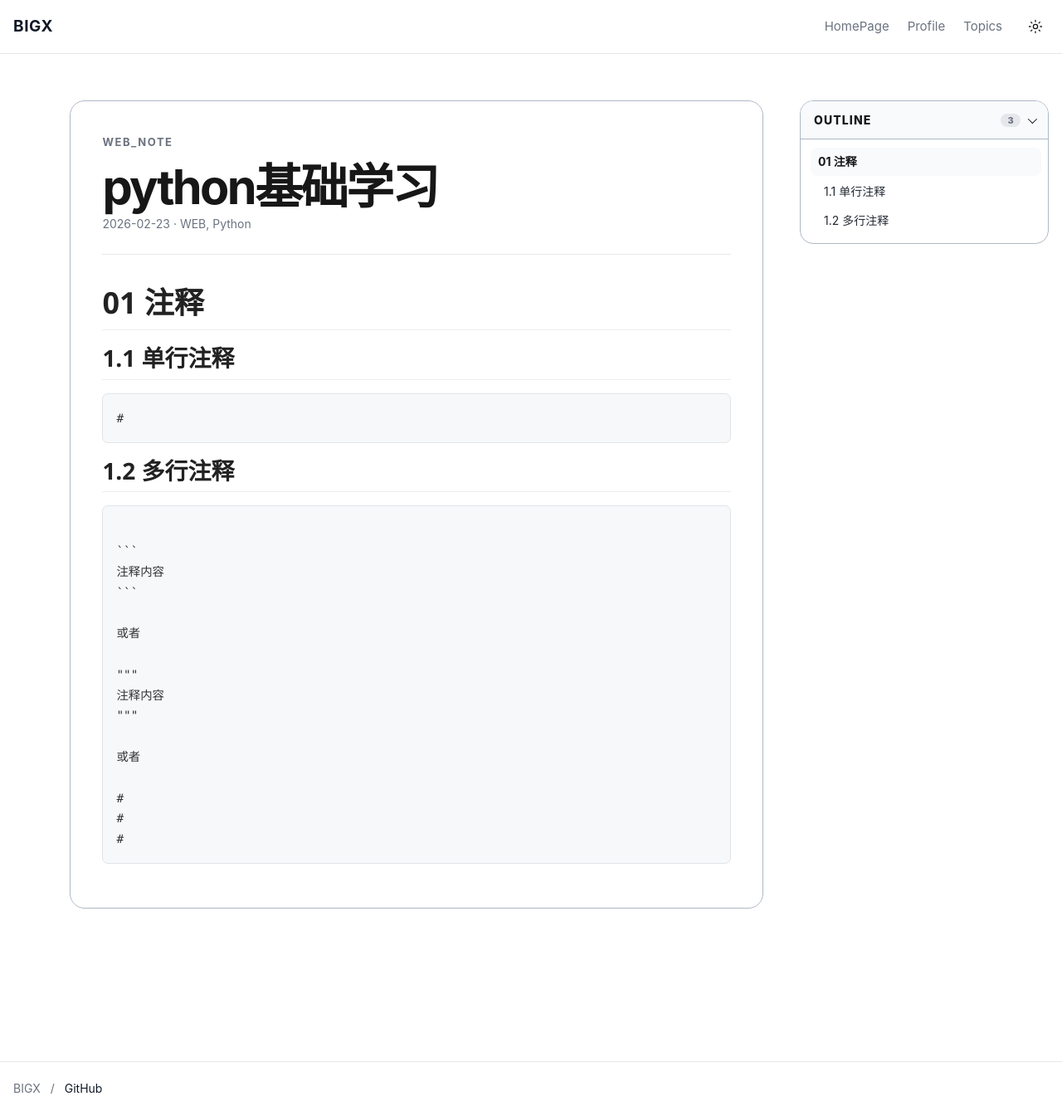
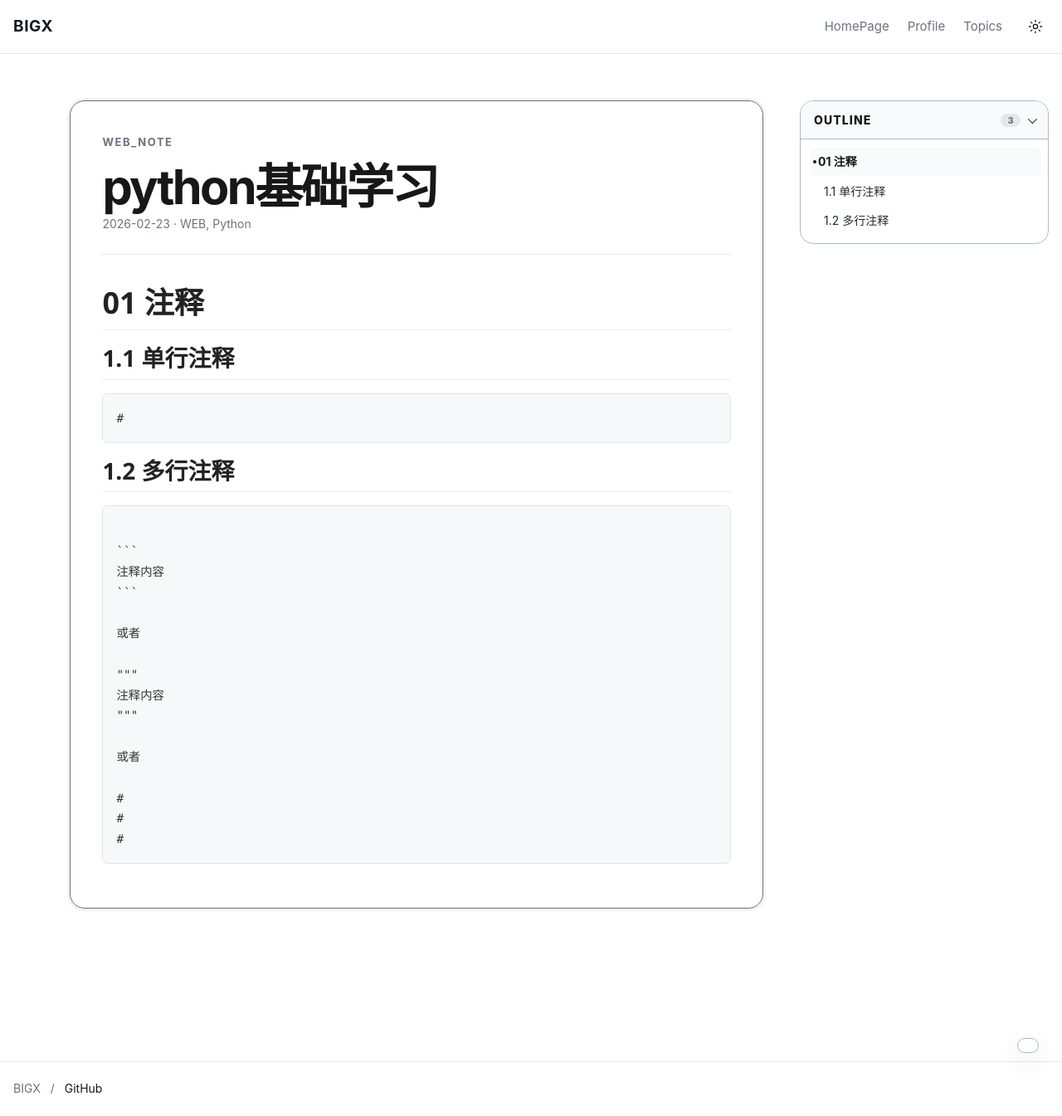
Before and after one commit to BIGX-bigx/BIGX-bigx.github.io, a Jekyll site: the page built from articles/Python/python基础学习.md, in a window 1280 px wide and 1345 px high. Shown: the whole window at 83% size. Built offline with Jekyll 4.4.1, drawn with Linux system fonts in a browser that asks for light colours.

Commit message:
Add outline tracking and scroll focus

```diff
--- a/_layouts/post.html
+++ b/_layouts/post.html
@@ -33,6 +33,7 @@ layout: default
     <nav id="post-toc-list" aria-label="本页目录"></nav>
   </aside>
 </div>
+<div class="post-scroll-status" id="post-scroll-status" role="status" aria-live="polite"></div>
 
 <script>
   (function () {
@@ -41,6 +42,9 @@ layout: default
     var list = document.getElementById("post-toc-list");
     var toggle = document.getElementById("post-toc-toggle");
     var count = document.getElementById("post-toc-count");
+    var status = document.getElementById("post-scroll-status");
+    var postLayout = document.querySelector(".post-layout");
+    var desktop = window.matchMedia("(min-width: 901px)");
     if (!content || !toc || !list) return;
 
     var headings = Array.prototype.slice.call(content.querySelectorAll("h1, h2, h3"));
@@ -70,14 +74,61 @@ layout: default
         event.preventDefault();
         heading.scrollIntoView({ behavior: "smooth", block: "start" });
         history.replaceState(null, "", "#" + encodeURIComponent(heading.id));
+        setActiveHeading(heading.id);
       });
       list.appendChild(link);
     });
 
     var links = Array.prototype.slice.call(list.querySelectorAll("a"));
+    var activeId = "";
+    var statusTimer;
     count.textContent = headings.length;
 
-    if (window.matchMedia("(max-width: 900px)").matches) {
+    function setScrollMode(mode, announce) {
+      if (!desktop.matches) mode = "article";
+      document.body.setAttribute("data-post-scroll-mode", mode);
+      if (!announce || !status) return;
+      status.textContent = mode === "outline" ? "SCROLL: OUTLINE" : "SCROLL: ARTICLE";
+      status.classList.add("is-visible");
+      window.clearTimeout(statusTimer);
+      statusTimer = window.setTimeout(function () {
+        status.classList.remove("is-visible");
+      }, 1200);
+    }
+
+    function setActiveHeading(id, forceScroll) {
+      if (!id || (activeId === id && !forceScroll)) return;
+      activeId = id;
+      var activeLink = null;
+      links.forEach(function (link) {
+        var active = link.getAttribute("data-target-id") === id;
+        link.classList.toggle("active", active);
+        if (active) activeLink = link;
+      });
+
+      if (!activeLink || list.hidden) return;
+      var linkTop = activeLink.offsetTop;
+      var linkBottom = linkTop + activeLink.offsetHeight;
+      var viewTop = list.scrollTop + 12;
+      var viewBottom = list.scrollTop + list.clientHeight - 12;
+      if (linkTop < viewTop || linkBottom > viewBottom) {
+        list.scrollTo({
+          top: Math.max(0, linkTop - (list.clientHeight - activeLink.offsetHeight) / 2),
+          behavior: window.matchMedia("(prefers-reduced-motion: reduce)").matches ? "auto" : "smooth"
+        });
+      }
+    }
+
+    function updateActiveHeading() {
+      var marker = window.innerHeight * 0.28;
+      var current = headings[0];
+      headings.forEach(function (heading) {
+        if (heading.getBoundingClientRect().top <= marker) current = heading;
+      });
+      setActiveHeading(current.id);
+    }
+
+    if (!desktop.matches) {
       toggle.setAttribute("aria-expanded", "false");
       list.hidden = true;
     }
--- a/assets/css/style.css
+++ b/assets/css/style.css
@@ -423,6 +423,7 @@ a:hover {
   border: 1px solid var(--topic-line);
   border-radius: 18px;
   background: var(--surface);
+  transition: border-color 180ms ease, box-shadow 180ms ease;
 }
 
 .post-header h1 {
@@ -442,6 +443,13 @@ a:hover {
   border: 1px solid var(--topic-line);
   border-radius: 16px;
   background: color-mix(in srgb, var(--surface) 96%, transparent);
+  transition: border-color 180ms ease, box-shadow 180ms ease;
+}
+
+body[data-post-scroll-mode="article"] .post-layout .post,
+body[data-post-scroll-mode="outline"] .post-toc {
+  border-color: color-mix(in srgb, var(--text) 45%, var(--topic-line));
+  box-shadow: 0 0 0 3px color-mix(in srgb, var(--text) 5%, transparent);
 }
 
 .post-toc-toggle {
@@ -499,6 +507,7 @@ a:hover {
 }
 
 .post-toc a {
+  position: relative;
   display: block;
   padding: 7px 9px;
   border-radius: 8px;
@@ -509,11 +518,62 @@ a:hover {
   transition: color 160ms ease, background-color 160ms ease, transform 160ms ease;
 }
 
+.post-toc a::before {
+  position: absolute;
+  top: 50%;
+  left: 3px;
+  width: 4px;
+  height: 4px;
+  border-radius: 50%;
+  background: var(--text);
+  content: "";
+  opacity: 0;
+  transform: translateY(-50%) scale(0.45);
+  transition: opacity 160ms ease, transform 160ms ease;
+}
+
 .post-toc a:hover,
 .post-toc a.active {
   background: var(--soft);
   color: var(--text);
   transform: translateX(2px);
+}
+
+.post-toc a.active::before {
+  opacity: 1;
+  transform: translateY(-50%) scale(1);
+  animation: toc-tracker-pulse 1.8s ease-in-out infinite;
+}
+
+@keyframes toc-tracker-pulse {
+  50% {
+    box-shadow: 0 0 0 4px color-mix(in srgb, var(--text) 10%, transparent);
+  }
+}
+
+.post-scroll-status {
+  position: fixed;
+  z-index: 30;
+  right: 28px;
+  bottom: 76px;
+  padding: 8px 12px;
+  border: 1px solid var(--topic-line);
+  border-radius: 999px;
+  background: color-mix(in srgb, var(--surface) 94%, transparent);
+  box-shadow: 0 10px 28px rgba(15, 23, 42, 0.1);
+  color: var(--text);
+  font-size: 11px;
+  font-weight: 800;
+  letter-spacing: 0.08em;
+  opacity: 0;
+  pointer-events: none;
+  transform: translateY(6px);
+  transition: opacity 180ms ease, transform 180ms ease;
+}
+
+.post-scroll-status.is-visible {
+  opacity: 1;
+  transform: translateY(0);
 }
 
 .post-toc .toc-h1 {
@@ -1219,6 +1279,7 @@ a:hover {
 .topics-toolbar {
   min-width: 0;
   width: min(760px, 100%);
+  margin-left: clamp(24px, 3vw, 48px);
   padding: 0;
 }
 
@@ -1695,6 +1756,11 @@ a:hover {
     gap: 24px;
   }
 
+  .topics-toolbar {
+    width: 100%;
+    margin-left: 0;
+  }
+
   .post-toc {
     position: static;
     grid-row: 1;
@@ -1707,6 +1773,10 @@ a:hover {
 
   .post {
     grid-row: 2;
+  }
+
+  .post-scroll-status {
+    display: none;
   }
 }
 
```
Also changed, not shown: other parts of _layouts/post.html (+37 -11 lines).
